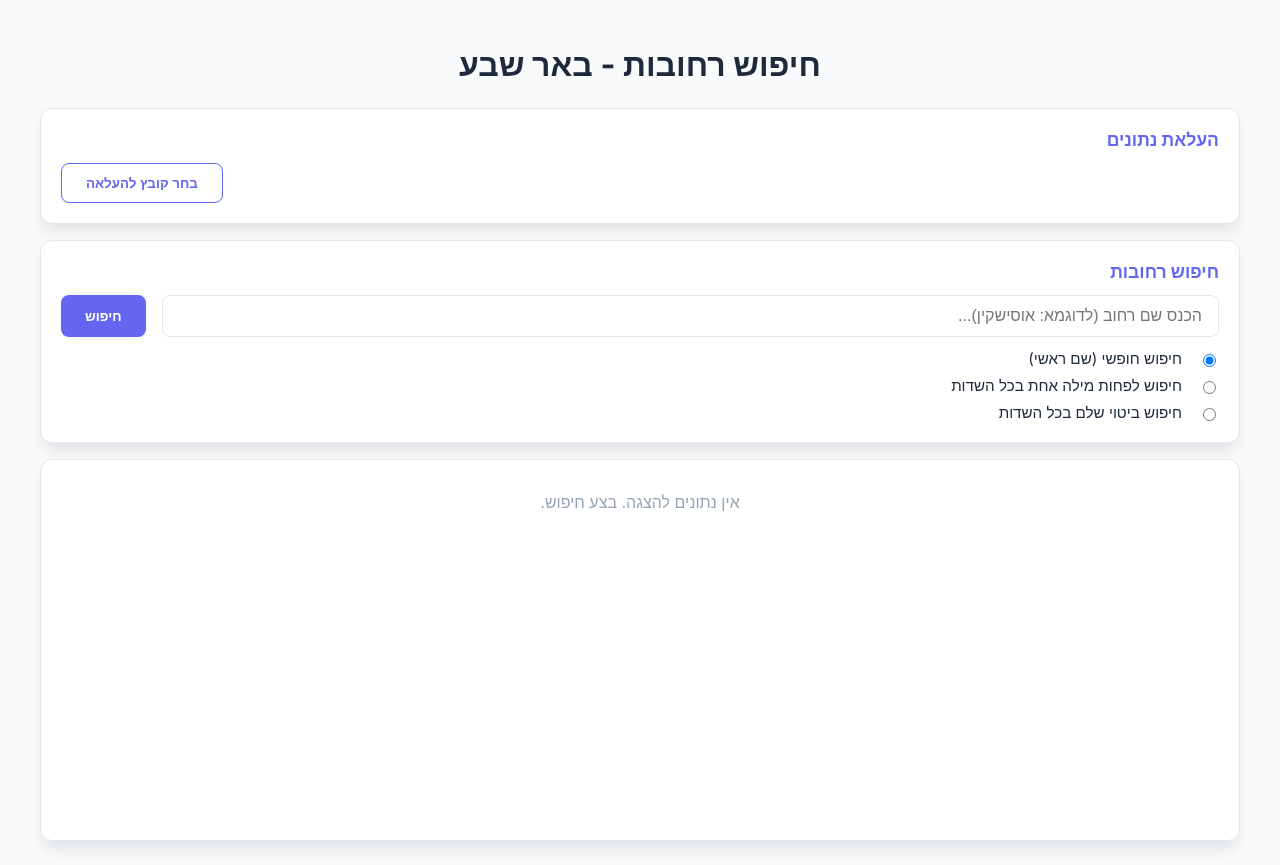
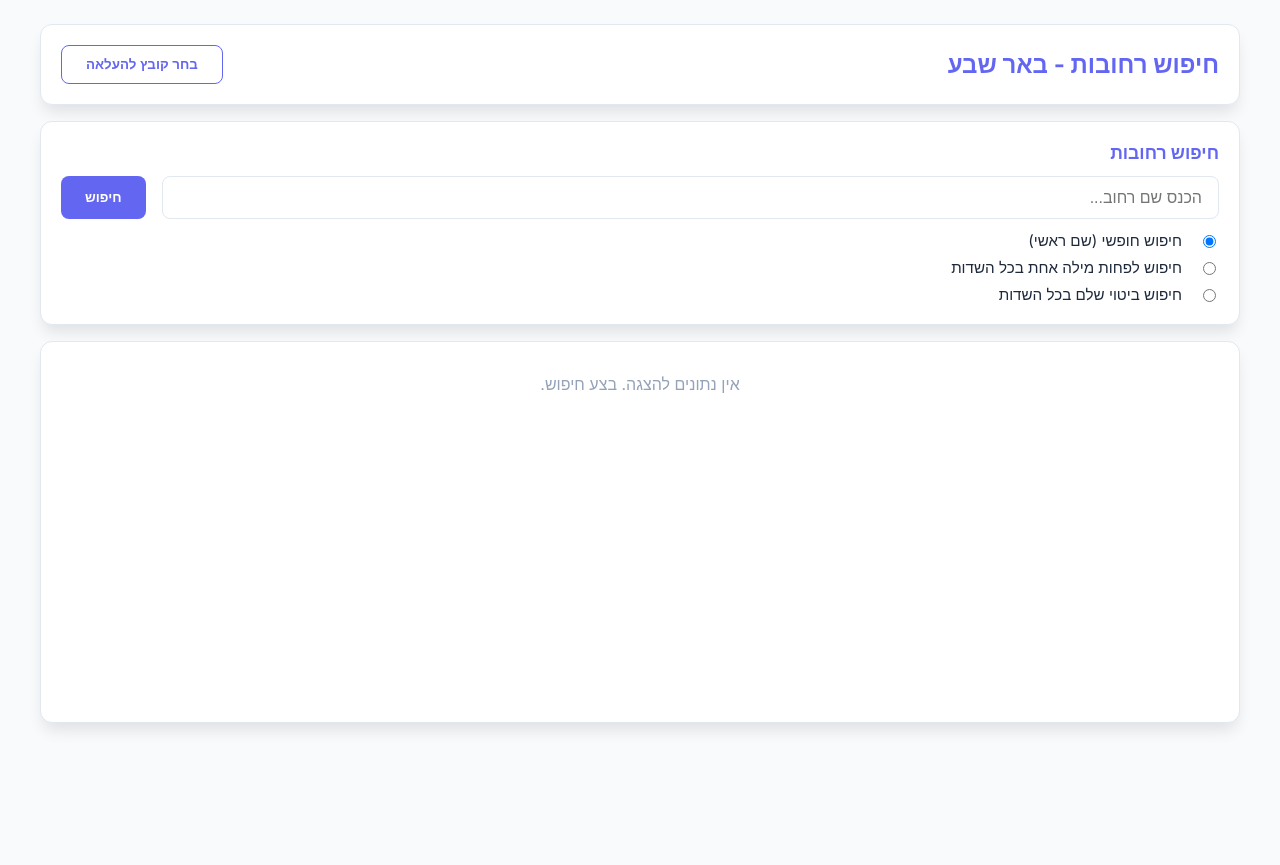
Before and after one commit to ariel770/Beer-Sheva-Streets-Search, a React (Vite) app in the folder frontend/: page / in a window 1280 px wide. After the commit the page ends 800 px from the top, so only its background shows below. Built offline with nearby package versions, Linux system fonts and the light colour scheme.

Commit message:
style(ui): align main header with upload button and remove placeholder example

```diff
--- a/frontend/src/App.tsx
+++ b/frontend/src/App.tsx
@@ -122,14 +122,11 @@ function App() {
                 )}
             </div>
 
-            <header>
+            {/* Header + Upload Aligned */}
+            <div className="section-box">
+                <div className="header-upload-row">
                     <h1>חיפוש רחובות - באר שבע</h1>
-            </header>
-
-            {/* Upload Box correctly ABOVE search box */}
-            <div className="section-box">
-                <span className="section-title">העלאת נתונים</span>
-                <div className="upload-row">
+                    <div className="upload-actions">
                         <input
                             type="file"
                             ref={fileInputRef}
@@ -145,6 +142,7 @@ function App() {
                         </button>
                     </div>
                 </div>
+            </div>
 
             {/* Search Box */}
             <div className="section-box">
@@ -153,7 +151,7 @@ function App() {
                     <div className="search-input-wrapper">
                         <input
                             type="text"
-                            placeholder="הכנס שם רחוב (לדוגמא: אוסישקין)..."
+                            placeholder="הכנס שם רחוב..."
                             value={query}
                             onChange={(e) => setQuery(e.target.value)}
                             onKeyDown={(e) => e.key === 'Enter' && handleSearch()}
--- a/frontend/src/index.css
+++ b/frontend/src/index.css
@@ -28,9 +28,23 @@ body {
   padding: 1.5rem;
 }
 
-header {
-  margin-bottom: 1.5rem;
-  text-align: center;
+.header-upload-row {
+  display: flex;
+  justify-content: space-between;
+  align-items: center;
+  width: 100%;
+}
+
+.header-upload-row h1 {
+  margin: 0;
+  font-size: 1.5rem;
+  color: var(--primary);
+}
+
+.upload-actions {
+  display: flex;
+  align-items: center;
+  gap: 1rem;
 }
 
 .section-box {
```
Lines whose indentation alone changed are shown as unchanged.
